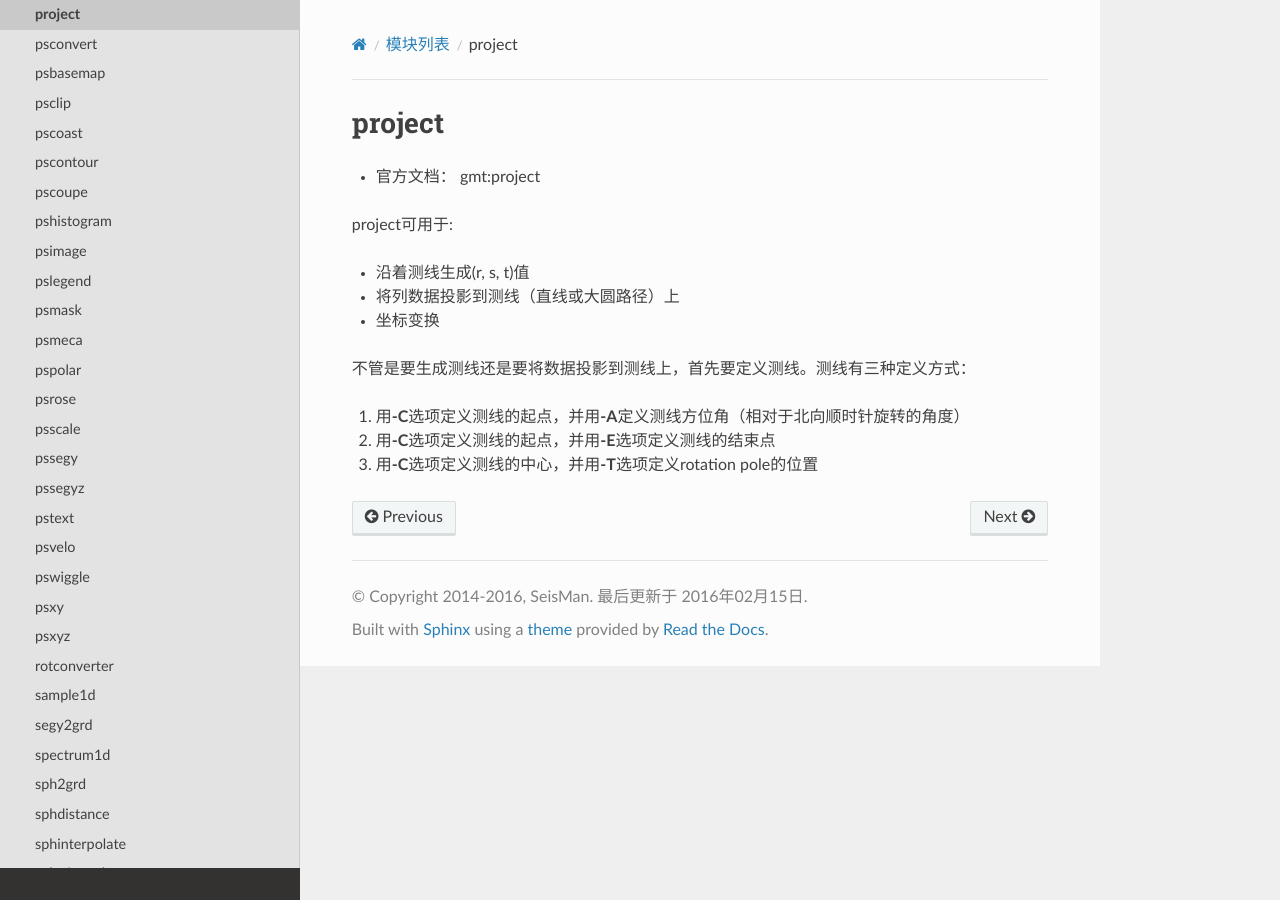
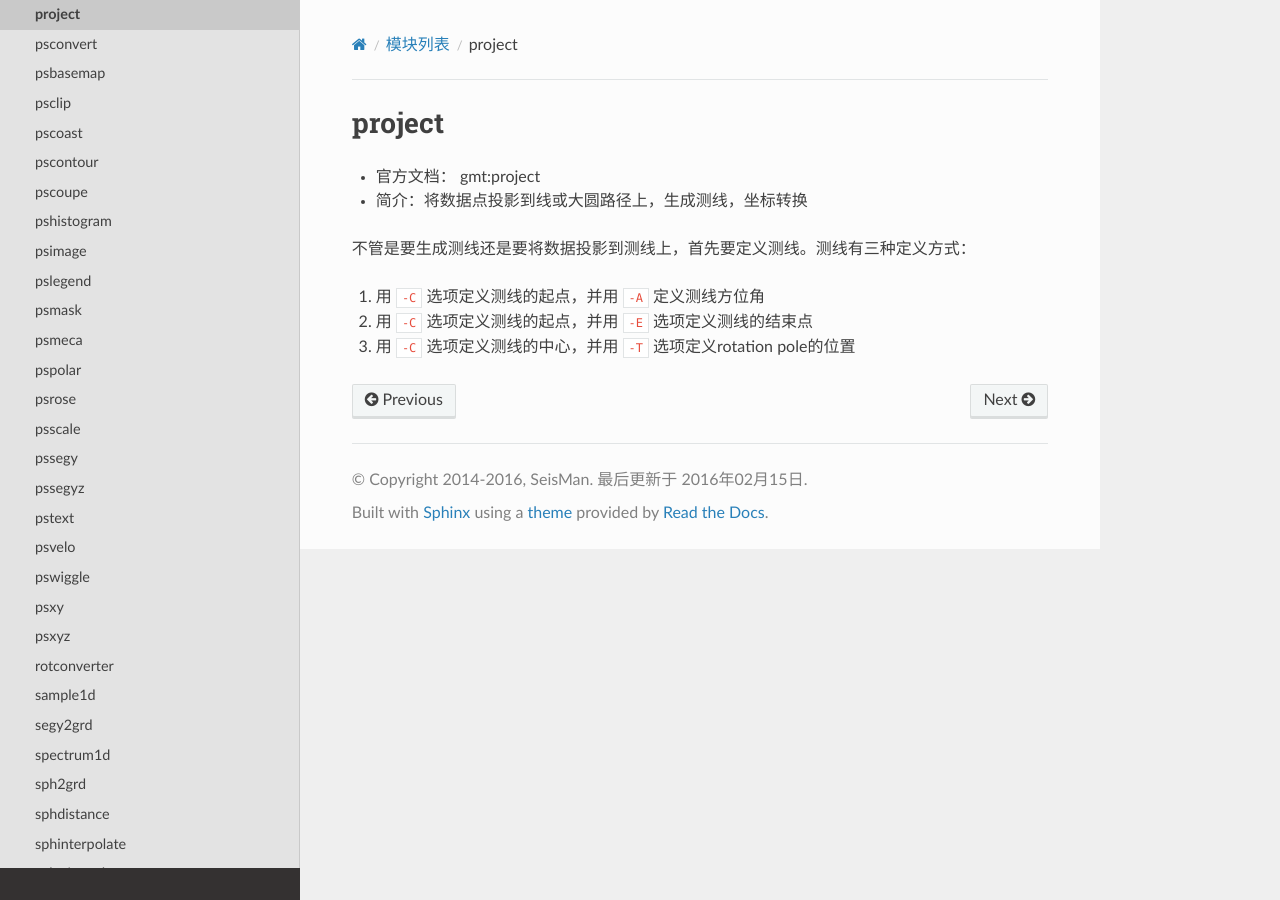
Before and after one commit to seisman/GMT5_Docs, a Sphinx documentation site: the page built from source/project.rst, in a window 1280 px wide. Built offline with Sphinx 7.4.7 and the Read the Docs theme 2.0.0, drawn with Linux system fonts in a browser that asks for light colours; pages that are not in the unit, such as notebooks, are missing from menus.

Commit message:
update project

```diff
--- a/source/project.rst
+++ b/source/project.rst
@@ -4,15 +4,10 @@ project
 =======
 
 - 官方文档： :ref:`gmt:project`
-
-project可用于:
-
-- 沿着测线生成(r, s, t)值
-- 将列数据投影到测线（直线或大圆路径）上
-- 坐标变换
+- 简介：将数据点投影到线或大圆路径上，生成测线，坐标转换
 
 不管是要生成测线还是要将数据投影到测线上，首先要定义测线。测线有三种定义方式：
 
-#. 用\ **-C**\ 选项定义测线的起点，并用\ **-A**\ 定义测线方位角（相对于北向顺时针旋转的角度）
-#. 用\ **-C**\ 选项定义测线的起点，并用\ **-E**\ 选项定义测线的结束点
-#. 用\ **-C**\ 选项定义测线的中心，并用\ **-T**\ 选项定义rotation pole的位置
+#. 用 ``-C`` 选项定义测线的起点，并用 ``-A`` 定义测线方位角
+#. 用 ``-C`` 选项定义测线的起点，并用 ``-E`` 选项定义测线的结束点
+#. 用 ``-C`` 选项定义测线的中心，并用 ``-T`` 选项定义rotation pole的位置
```
